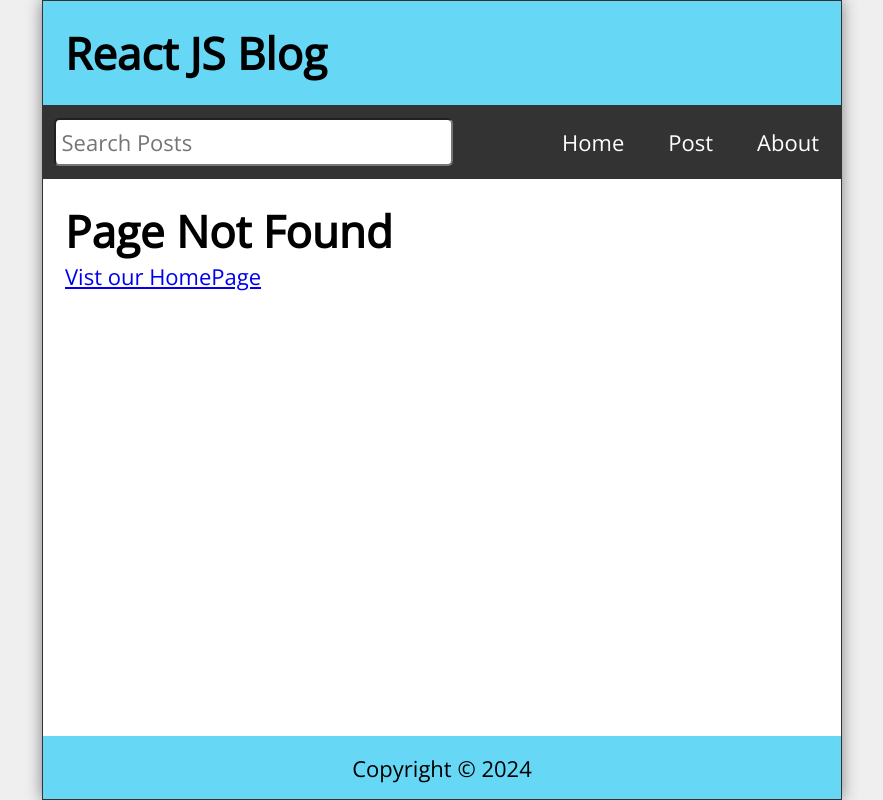
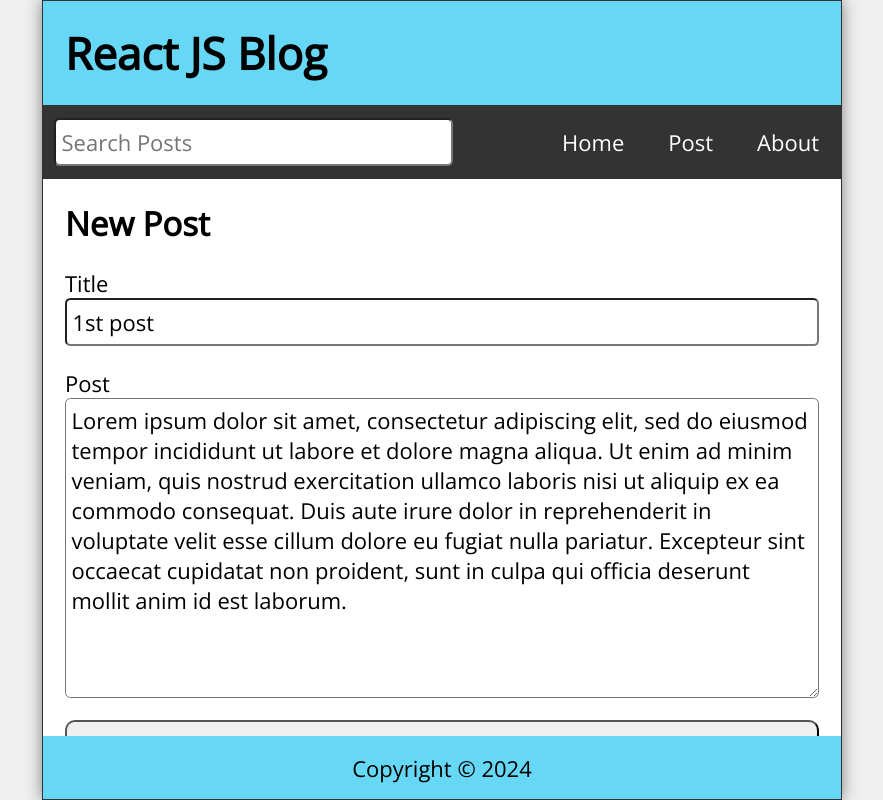
Before and after one commit to Ellsk/Blog-App, a React (Create React App) app: page /edit/1 in a window 1280 px wide. Before the commit this address had no page. Shown: the whole page, without its empty margins (198-1081 px from the left). Built offline with nearby package versions, Linux system fonts and the light colour scheme; data requests are answered from the project's data file.

Commit message:
EditPost function implement

```diff
--- a/src/App.js
+++ b/src/App.js
@@ -10,6 +10,7 @@
 import { Routes, Route, useNavigate } from "react-router-dom";
 import { format } from 'date-fns'
 import api from './api/posts'
+import EditPost from "./EditPost";
 
 function App() {
 
@@ -19,6 +20,8 @@
   const [searchResult, setSearchResult] = useState([]);
   const [postTitle, setPostTitle] = useState('');
   const [postBody, setPostBody] = useState('');
+  const [editTitle, setEditTitle] = useState('');
+  const [editBody, setEditBody] = useState('');
   const [posts, setPosts] = useState([]);
 
   useEffect(()=>{
@@ -65,6 +68,21 @@
       console.log(`Error: ${err.message}`)
     }
   }
+
+  const handleEdit = async (id) => {
+    const datetime = format(new Date(), 'MMMM dd, yyyy p');
+    const updatedPost = { id, title: editTitle, datetime, body:editBody};
+    try {
+      const response = await api.put(`/posts/${id}`, updatedPost);
+      setPosts(posts.map(post => post.id == id ? {...response.data} : post));
+      setEditTitle('');
+      setEditBody('');
+      history('/');
+    } catch (err) {
+      console.log( `Error: ${err.message}`);
+    }
+  }
+
   const handleDelete = async(id) => {
     try {
       await api.delete(`/posts/${id}`)
@@ -97,6 +115,16 @@
             setPostBody={setPostBody}
             handleSubmit={handleSubmit}
           />}/>
+          <Route path="/edit/:id" element={
+            <EditPost
+              posts={posts}
+              editTitle={editTitle}
+              setEditTitle={setEditTitle}
+              editBody={editBody}
+              setEditBody={setEditBody}
+              handleEdit={handleEdit}
+            />
+          } />
         <Route path="/about" element={<About />}/>
         <Route path="/posts/:id" element={
           <PostPage
--- /dev/null
+++ b/src/EditPost.js
@@ -0,0 +1,57 @@
+import React, { useEffect } from 'react'
+import { Link, useParams } from 'react-router-dom'
+
+
+const EditPost = ({ posts, editTitle, setEditTitle, editBody, setEditBody, handleEdit}) => {
+  const { id } = useParams();
+  const post = posts.find(post => (post.id).toString() === id);
+
+  useEffect(()=>{
+    if(post) {
+      setEditTitle(post.title);
+      setEditBody(post.body);
+    }
+  },[post], setEditBody, setEditTitle)
+  return (
+    <main className='NewPost'>
+      {editTitle &&
+        <>
+          <h2> New Post </h2>
+          <form className='newPostForm' onSubmit={(e)=> e.preventDefault()}>
+            <label htmlFor='postTitle'> Title </label>
+            <input
+              id='postTItle'
+              type='text'
+              required
+              value={editTitle}
+              onChange={(e)=> setEditTitle(e.target.value)}
+            />
+            <label htmlFor='postBody'> Post </label>
+            <textarea
+              id='postBody'
+              type='text'
+              required
+              value={editBody}
+              onChange={(e)=> setEditBody(e.target.value)}
+            />
+            <button type='submit' onClick={()=> handleEdit(post.id)}> Submit</button>
+          </form>
+        </>
+      }
+
+      {!editTitle &&
+       <>
+        <h2>Post Not Found</h2>
+        <p>Well, thats dissappointing</p>
+        <p>
+          <Link to={"/"}>
+            Visit Our HomePage
+          </Link>
+        </p>
+      </>
+     }
+    </main>
+  )
+}
+
+export default EditPost;
--- a/src/PostPage.js
+++ b/src/PostPage.js
@@ -12,7 +12,13 @@
             <h2>{post.title}</h2>
             <p>{post.datetime}</p>
             <p>{post.body}</p>
-            <button onClick={()=> handleDelete(post.id)}>
+
+            <Link to={`/edit/${post.id}`}>
+              <button className='editPost'>
+                EditPost
+              </button>
+            </Link>
+            <button className='deletePost' onClick={()=> handleDelete(post.id)}>
               Delete Button
             </button>
           </>
```
